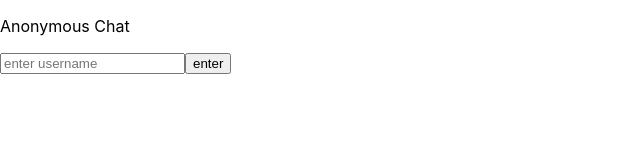
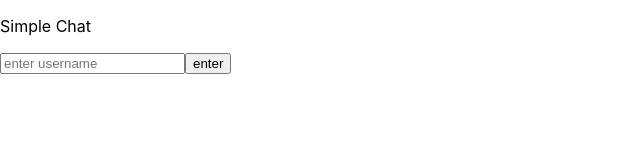
Before and after one commit to iisangil/anonymous-chat, a React (Create React App) app in the folder frontend/: page / in a window 1280 px wide. Shown: the top 160 px of the page, without its empty margins (0-640 px from the left). Built offline with nearby package versions, Linux system fonts and the light colour scheme.

Commit message:
anonymous -> simple

```diff
--- a/frontend/src/App.js
+++ b/frontend/src/App.js
@@ -40,7 +40,7 @@ function App() {
       <header>
         <nav>
           <div>
-            <p>Anonymous Chat</p>
+            <p>Simple Chat</p>
           </div>
         </nav>
       </header>
```
Also changed, not shown: 1 other file (tests, documents, lock files or other folders).
